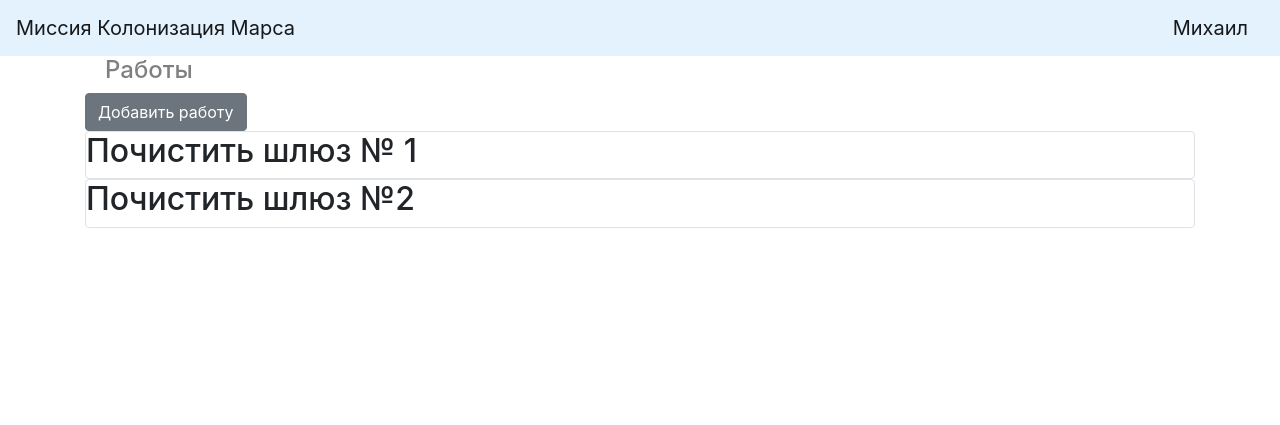
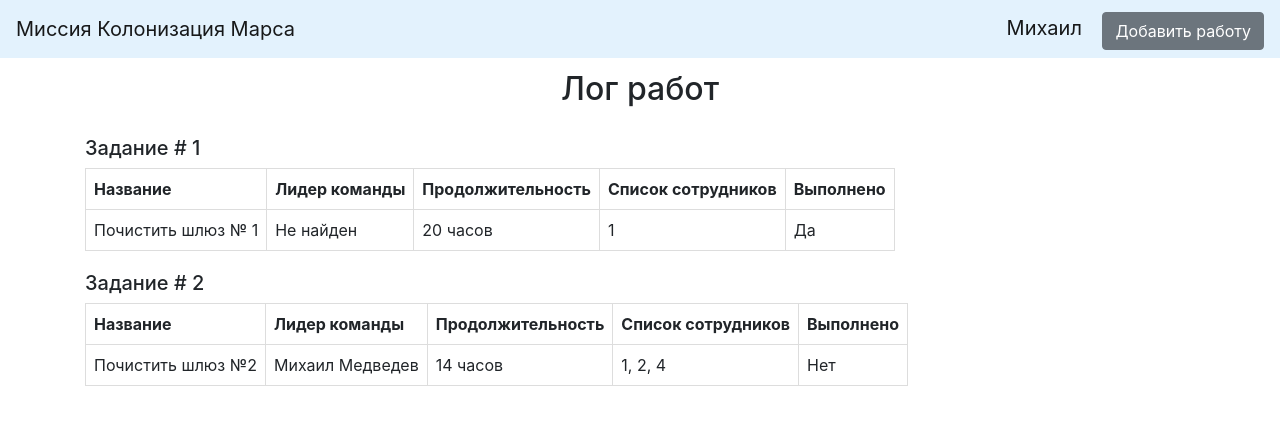
Before and after one commit to DoubleM26/mars_colonization, a Flask app: page / in a window 1280 px wide. Shown: the top 425 px of the page. Run offline with Flask 2, Linux system fonts and the light colour scheme; a user stored in the database is signed in; data comes from the database, SQL or seed files in the repository; both versions use the stored data as it was after the commit; some libraries are stand-ins or nearby versions.

Commit message:
Промежуточный этап создания приложения

```diff
--- a/main.py
+++ b/main.py
@@ -24,10 +24,16 @@ def load_user(user_id):
 def index():
     if current_user.is_authenticated:
         db_sess = db_session.create_session()
-        jobs = db_sess.query(Jobs).all()
+        jobs = list(db_sess.query(Jobs).all())
     else:
         jobs = []
-    return render_template("index.html", jobs=jobs)
+    for job in jobs:
+        team_leader = db_sess.query(User).filter(User.id == job.team_leader).first()
+        if not team_leader:
+            job.team_leader = "Не найден"
+        else:
+            job.team_leader = team_leader.name + " " + team_leader.surname
+    return render_template("index.html", jobs=jobs, str=str)
 
 
 @app.route('/logout')
@@ -97,71 +103,6 @@ def add_jobs():
                            form=form)
 
 
-# @app.route("/index/<title>")
-# def index(title):
-#     return render_template("base.html", title=title)
-
-
-@app.route("/training/<prof>")
-def training(prof):
-    if "инженер" in prof:
-        img = "..\static\img\инженер.png"
-    elif "строитель" in prof:
-        img = "..\static\img\строитель.png"
-    else:
-        img = "..\static\img\другие.png"
-    if prof in ["врач", "химик", "физик", "астронавт"]:
-        text = "Научные симуляторы"
-    else:
-        text = "Инженерные тренажеры"
-    return render_template("training.html", img=img, text=text)
-
-
-@app.route("/list_prof/<li>")
-def list_prof(li):
-    return render_template("list_prof.html", li=li)
-
-
-@app.route('/answer')
-@app.route('/auto_answer')
-def answer():
-    data = {
-        "title": "Анкета",
-        "surname": "Яблоков",
-        "name": "Андрей",
-        "education": "Среднее",
-        "profession": "Астронавт",
-        "sex": "вечером",
-        "motivation": "Всегда мечтал застрять на Марсе!",
-        "ready": True
-    }
-    return render_template("auto_answer.html", data=data, title=data["title"])
-
-
-@app.route("/distribution")
-def distribution():
-    astronauts = ["Ридли Скотт", "Энди Уир", "Марк Уотни", "Венката Капур", "Тедди Сандерс", "Шон Бин"]
-    return render_template('distribution.html', astronauts=astronauts, str=str)
-
-
-@app.route("/table/<sex>/<age>")
-def table(sex, age):
-    age = int(age)
-    if age < 21:
-        img = "../../static/img/kid.jpg"
-    else:
-        img = "../../static/img/adult.jpg"
-
-    color = round(age * 255 / 100)
-    color = 255 - color
-    if sex == "female":
-        color = f"rgb(255, {color}, {color})"
-    else:
-        color = f"rgb({color}, {color}, 255)"
-
-    return render_template('table.html', img=img, color=color)
-
-
 if __name__ == '__main__':
     db_session.global_init("db/mars_explorer.db")
     app.run(port=8080, host='127.0.0.1')
--- a/static/css/style.css
+++ b/static/css/style.css
@@ -18,7 +18,12 @@ form.login_form {
     display: flex;
 }
 
-h4 {
-    color: gray;
-    padding-left: 20px;
+td, th {
+  border: 1px solid #dddddd;
+  text-align: left;
+  padding: 8px;
 }
+
+.table_header {
+    margin-top: 20px;
+}
--- a/templates/base.html
+++ b/templates/base.html
@@ -15,9 +15,12 @@
 <body>
 <header>
     <nav class="navbar navbar-light" style="background-color: #e3f2fd;" >
-         <a class="navbar-brand" href="/">Миссия Колонизация Марса</a>
+        <a class="navbar-brand" href="/">Миссия Колонизация Марса</a>
         {% if current_user.is_authenticated %}
-        <a class="navbar-brand" href="/logout">{{ current_user.name }}</a>
+        <div>
+            <a class="navbar-brand" href="/logout">{{ current_user.name }}</a>
+            <a href="jobs" class="btn btn-secondary">Добавить работу</a>
+        </div>
         {% else %}
         <p>
             <a class="btn btn-primary " href="/register">Зарегистрироваться</a>
--- a/templates/index.html
+++ b/templates/index.html
@@ -1,14 +1,39 @@
 {% extends "base.html" %}
 
 {% block content %}
-<h4>Работы</h4>
-{% if current_user.is_authenticated %}
-    <a href="jobs" class="btn btn-secondary">Добавить работу</a>
-{% endif %}
+<div style="display: flex; margin: 12px">
+    <h2 style="margin-left: auto; margin-right: auto;">Лог работ</h2>
+</div>
 {% for item in jobs%}
-<div class="col-md6 border rounded">
-    <h2>{{item.job}}</h2>
+<h5 class="table_header">{{"Задание # " + str(loop.index)}}</h5>
+<table>
+<!--        <colgroup>-->
+<!--            <col span="2" style="background:Khaki">-->
+<!--            &lt;!&ndash; С помощью этой конструкции задаем цвет фона для первых двух столбцов таблицы&ndash;&gt;-->
+<!--            <col style="background-color:LightCyan">&lt;!&ndash; Задаем цвет фона для следующего (одного) столбца таблицы&ndash;&gt;-->
+<!--        </colgroup>-->
+    <tr>
+        <th>Название</th>
+        <th>Лидер команды</th>
+        <th>Продолжительность</th>
+        <th>Список сотрудников</th>
+        <th>Выполнено</th>
+    </tr>
+    <tr>
+        <td>{{item.job}}</td>
+        <td>{{item.team_leader}}</td>
+        <td>{{str(item.work_size) + " часов"}}</td>
+        <td>{{item.collaborators}}</td>
+        <td>
+            {% if item.is_finished%}
+            Да
+            {%else%}
+            Нет
+            {%endif%}
+        </td>
+    </tr>
+</table>
 
-</div>
+
 {% endfor %}
 {% endblock %}
```
Also changed, not shown: db/mars_explorer.db.
